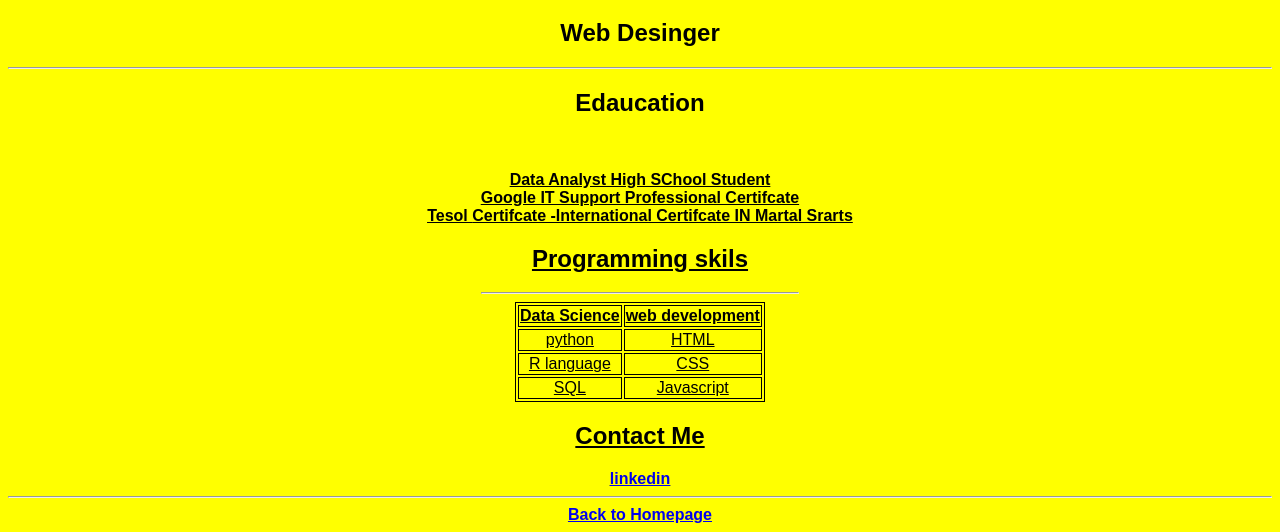
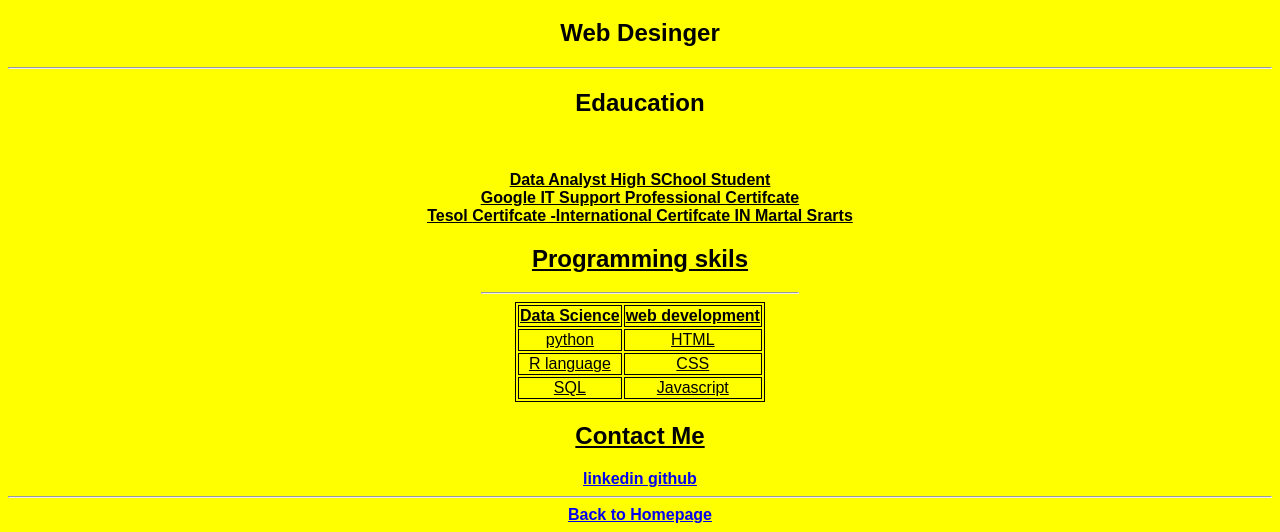
Before and after one commit to oasama-alabawy/osama-tariq-ali.github.io, a plain HTML site: page resume.html in a window 1280 px wide. Shown: the part 395-927 px from the top of the page. Drawn offline with Linux system fonts and the light colour scheme.

Commit message:
Update resume.html

```diff
--- a/resume.html
+++ b/resume.html
@@ -52,6 +52,7 @@
     <div>
       <h2> Contact Me </h2>
      <a href="https://www.linkedin.com/in/osamaa-abawi-697655208"> linkedin </a>
+     <a href="https://github.com/osama-alabawy"target="_balank"> github </a>
     </div>
       <!-- contact me div ends -->
 
```
